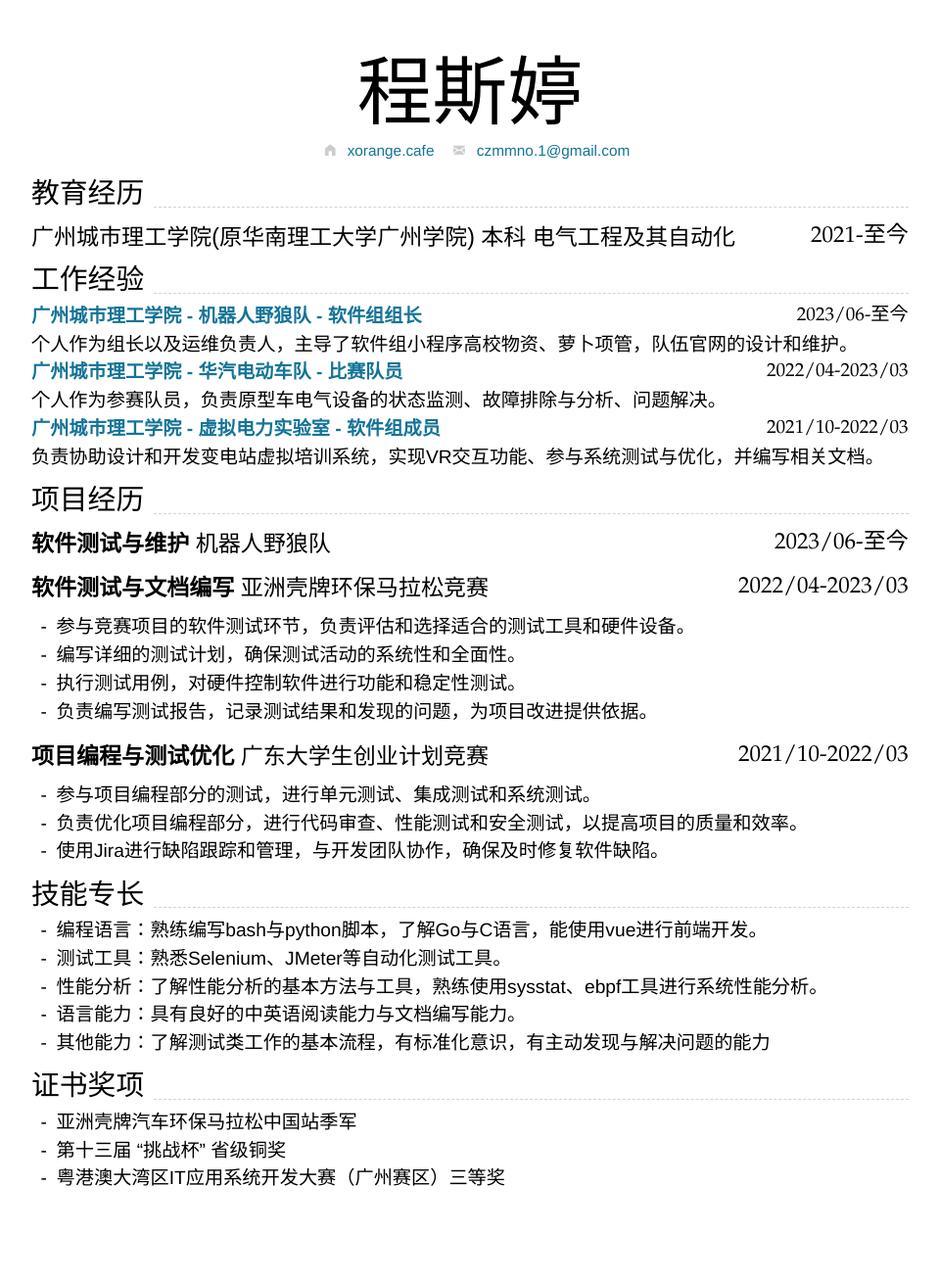
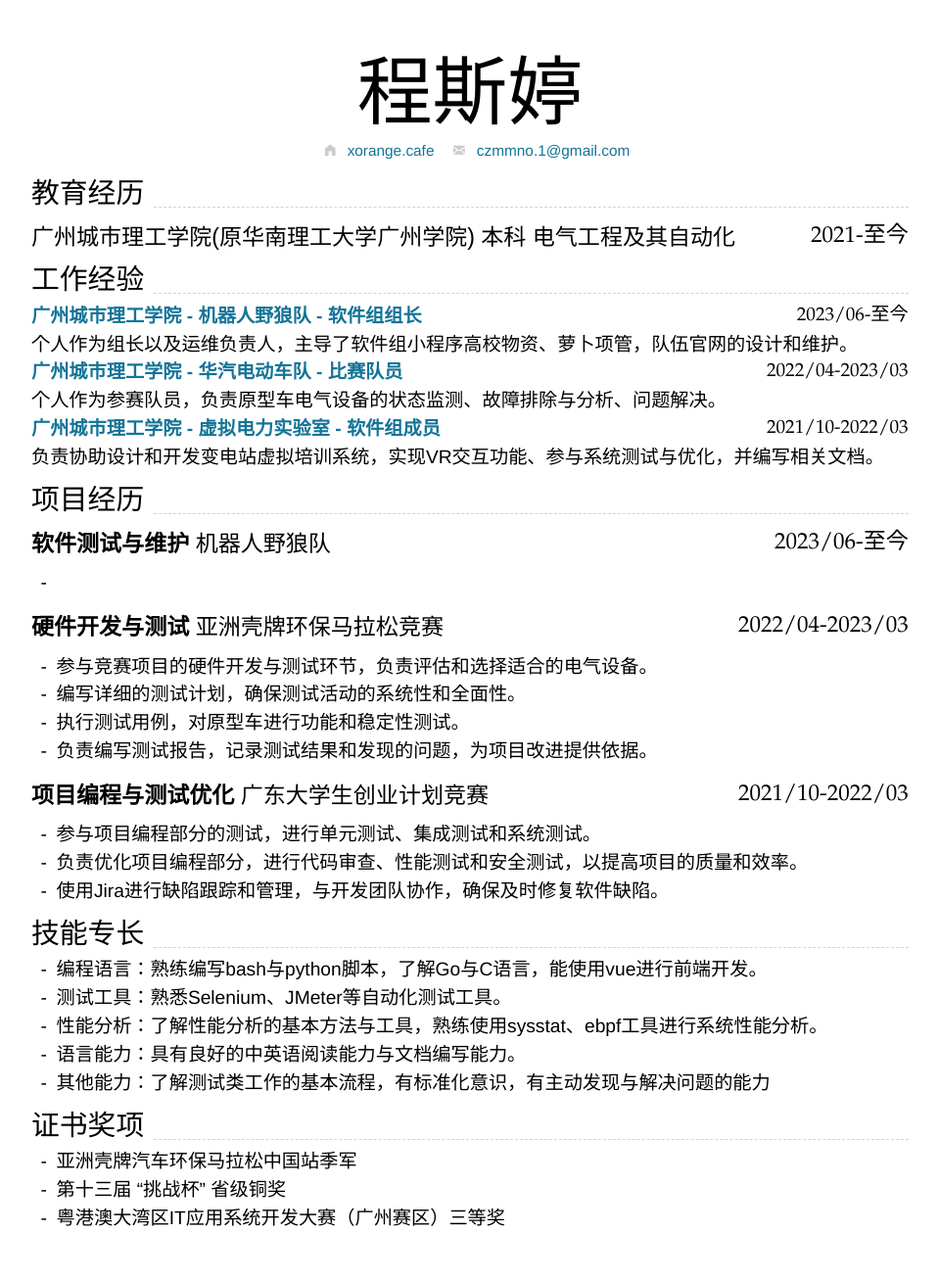
Before and after one commit to Lovelycz/resume, a Jekyll site: the page built from index.md, in a window 1280 px wide. Shown: the whole page at 98% size, without its empty margins (160-1119 px from the left). Built offline with Jekyll 4.4.1, drawn with Linux system fonts in a browser that asks for light colours; nearby versions of some CDN libraries; before the commit the page ends 1266 px from its top, so only the background shows below that.

Commit message:
index.md

```diff
--- a/index.md
+++ b/index.md
@@ -36,12 +36,13 @@ homepage:
 
 ### **软件测试与维护** *机器人野狼队* `2023/06-至今`
 
+-
 
-### **软件测试与文档编写** *亚洲壳牌环保马拉松竞赛* `2022/04-2023/03`
+### **硬件开发与测试** *亚洲壳牌环保马拉松竞赛* `2022/04-2023/03`
 
-- 参与竞赛项目的软件测试环节，负责评估和选择适合的测试工具和硬件设备。
+- 参与竞赛项目的硬件开发与测试环节，负责评估和选择适合的电气设备。
 - 编写详细的测试计划，确保测试活动的系统性和全面性。
-- 执行测试用例，对硬件控制软件进行功能和稳定性测试。
+- 执行测试用例，对原型车进行功能和稳定性测试。
 - 负责编写测试报告，记录测试结果和发现的问题，为项目改进提供依据。
 
 ### **项目编程与测试优化** *广东大学生创业计划竞赛* `2021/10-2022/03`
```
